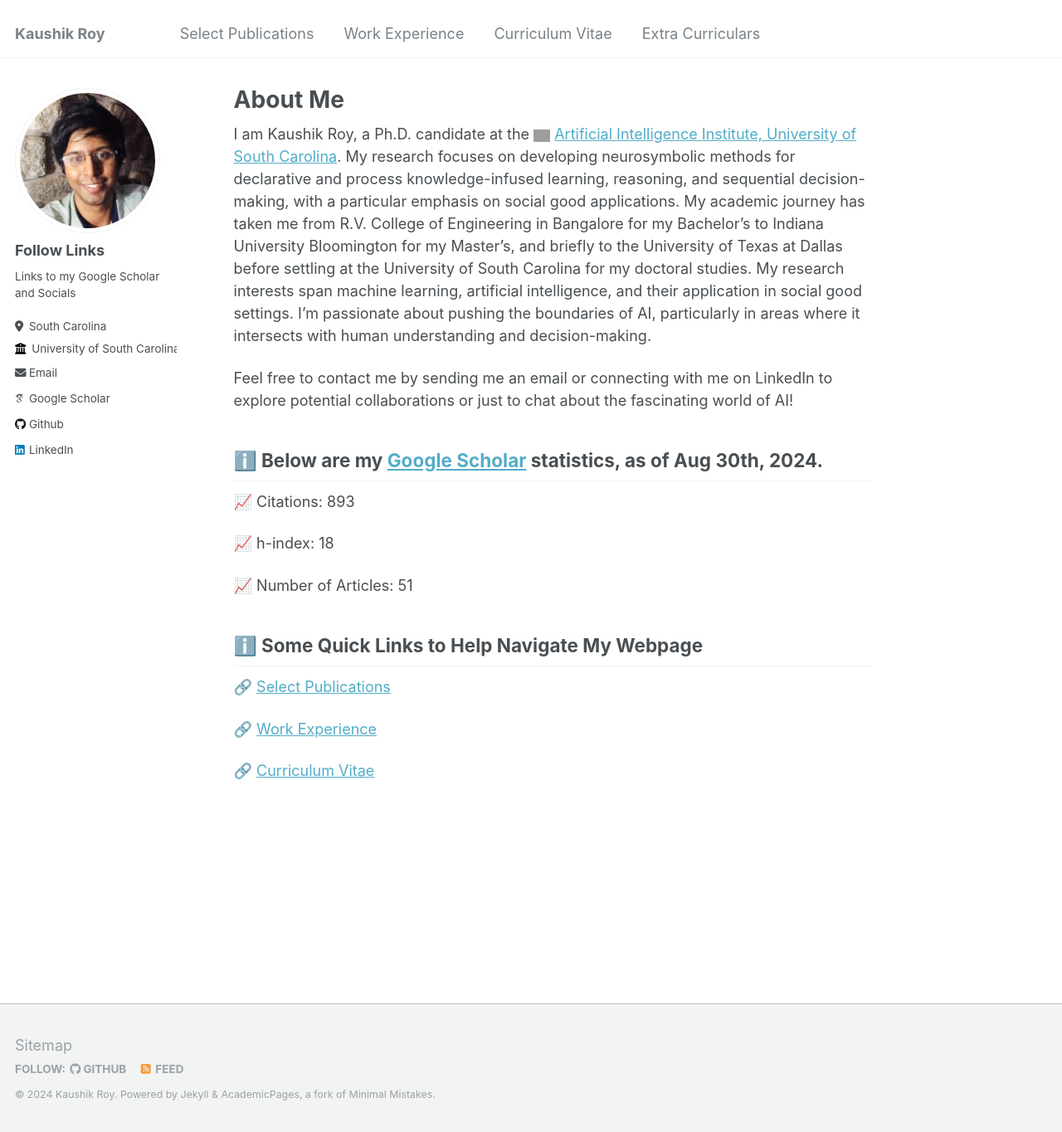
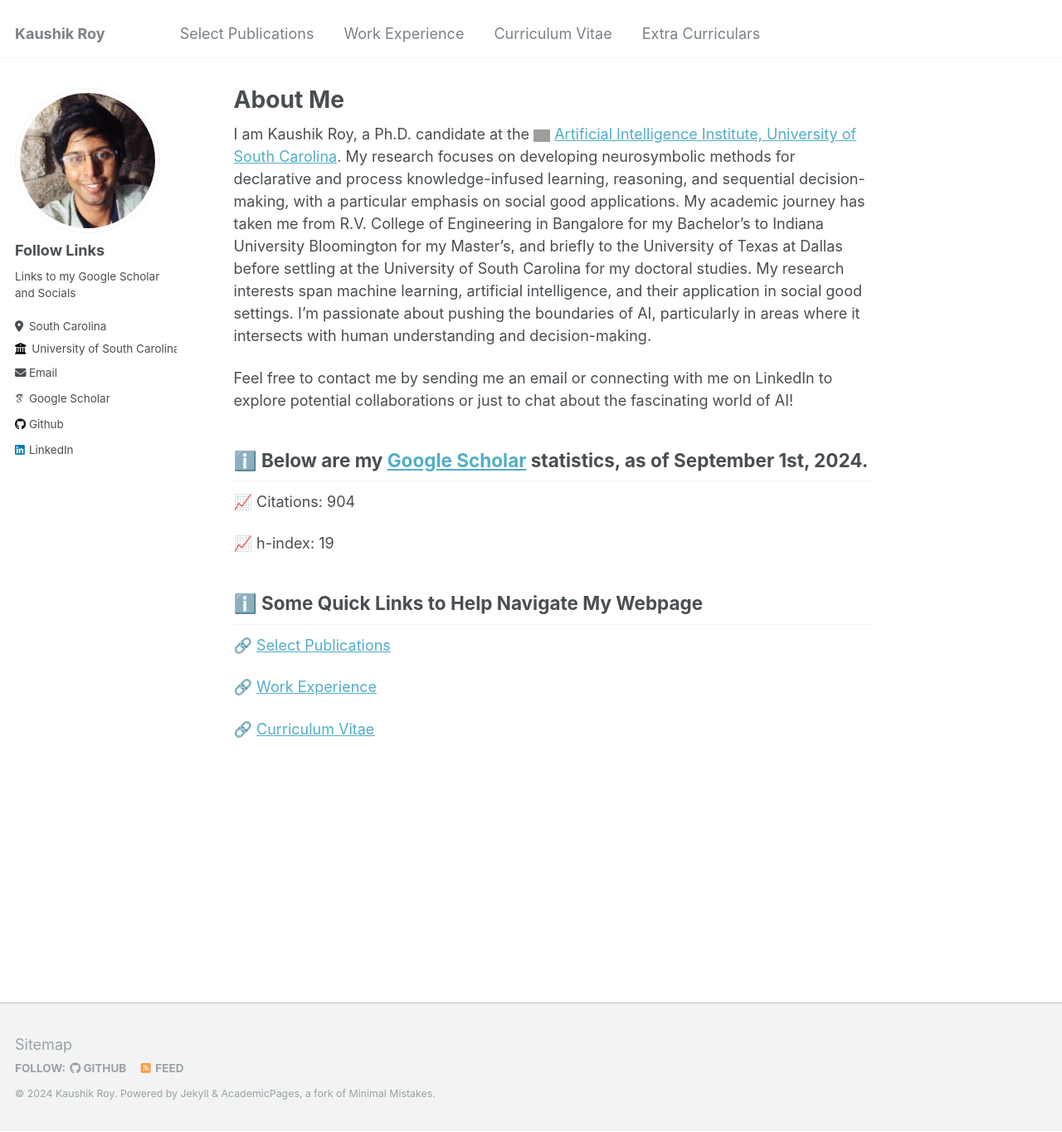
Before and after one commit to kauroy1994/home, a Jekyll site: the page built from _pages/about.md, in a window 1280 px wide and 1364 px high. Shown: the whole window at 83% size. Built offline with Jekyll 4.4.1, drawn with Linux system fonts in a browser that asks for light colours; some web fonts are replaced; grey boxes are pictures that could not be loaded.

Commit message:
Update about.md

```diff
--- a/_pages/about.md
+++ b/_pages/about.md
@@ -9,12 +9,10 @@
 
 Feel free to contact me by sending me an email or connecting with me on LinkedIn to explore potential collaborations or just to chat about the fascinating world of AI!
 
-## ℹ️ Below are my [Google Scholar](https://scholar.google.com/citations?user=LpOo_IUAAAAJ&hl=en) statistics, as of Aug 30th, 2024.
-📈 Citations: 893
+## ℹ️ Below are my [Google Scholar](https://scholar.google.com/citations?user=LpOo_IUAAAAJ&hl=en) statistics, as of September 1st, 2024.
+📈 Citations: 904
 
-📈 h-index: 18
-
-📈 Number of Articles: 51
+📈 h-index: 19
 
 ## ℹ️ Some Quick Links to Help Navigate My Webpage
 🔗 [Select Publications](https://kauroy1994.github.io/home/publications/)
```
